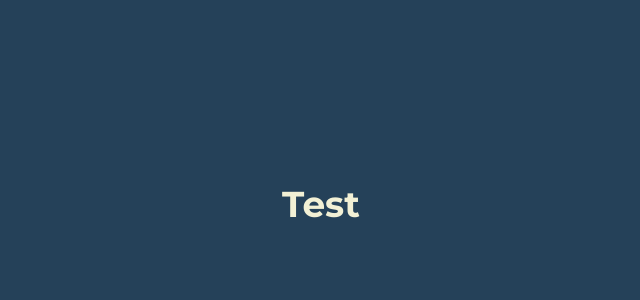
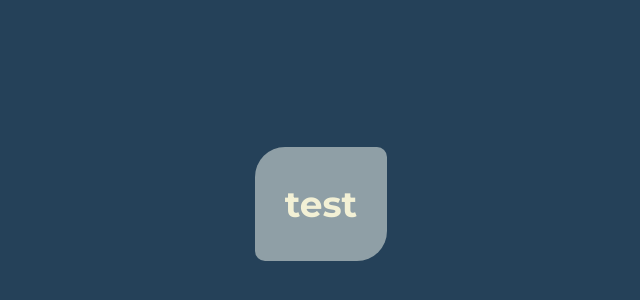
Before and after one commit to ArtisVansovics/rockPaperScissorsLizardSpock, a Vue app: page / in a window 1280 px wide. Shown: the part 196-496 px from the top of the page, without its empty margins (319-959 px from the left). Built offline with nearby package versions, Linux system fonts and the light colour scheme.

Commit message:
Created GameContainer, in which the game will be displayed

```diff
--- a/src/App.vue
+++ b/src/App.vue
@@ -1,9 +1,15 @@
 <template>
   <div id="app">
-    <div class="container">
-      <h1>Test</h1>
-    </div>
+    <GameContainer />
   </div>
 </template>
 
+<script lang="ts">
+import GameContainer from '@/components/GameContainer/GameContainer.vue';
+
+export default {
+  components: { GameContainer },
+};
+</script>
+
 <style scoped lang="scss" src="./styles/App.scss" />
--- /dev/null
+++ b/src/components/GameContainer/GameContainer.scss
@@ -0,0 +1,18 @@
+.container {
+  display: flex;
+  flex-flow: column;
+  align-items: center;
+  justify-items: center;
+  gap: 30px;
+  padding: 30px;
+  margin: auto;
+  border-radius: 30px 10px;
+  background-color: #8F9FA6;
+}
+
+
+.img {
+  border-radius: 50%;
+  border: #F2AC57 4px solid;
+  width: 50%;
+}
--- /dev/null
+++ b/src/components/GameContainer/GameContainer.vue
@@ -0,0 +1,15 @@
+<template>
+  <div class="container">
+    <h1>test</h1>
+  </div>
+</template>
+
+<script lang="ts">
+import { defineComponent } from 'vue';
+
+export default defineComponent({
+  name: 'GameContainer',
+});
+</script>
+
+<style scoped lang="scss" src="./GameContainer.scss" />
--- a/src/styles/App.scss
+++ b/src/styles/App.scss
@@ -8,10 +8,8 @@
   padding: 30px;
 }
 
-.container {
-  margin: auto;
-  display: grid;
-  grid-template-columns: 1fr;
-  gap: 20px;
-  justify-items: center;
+.box {
+  width: 200px;
+  height: 200px;
+  background-color: red;
 }
```
